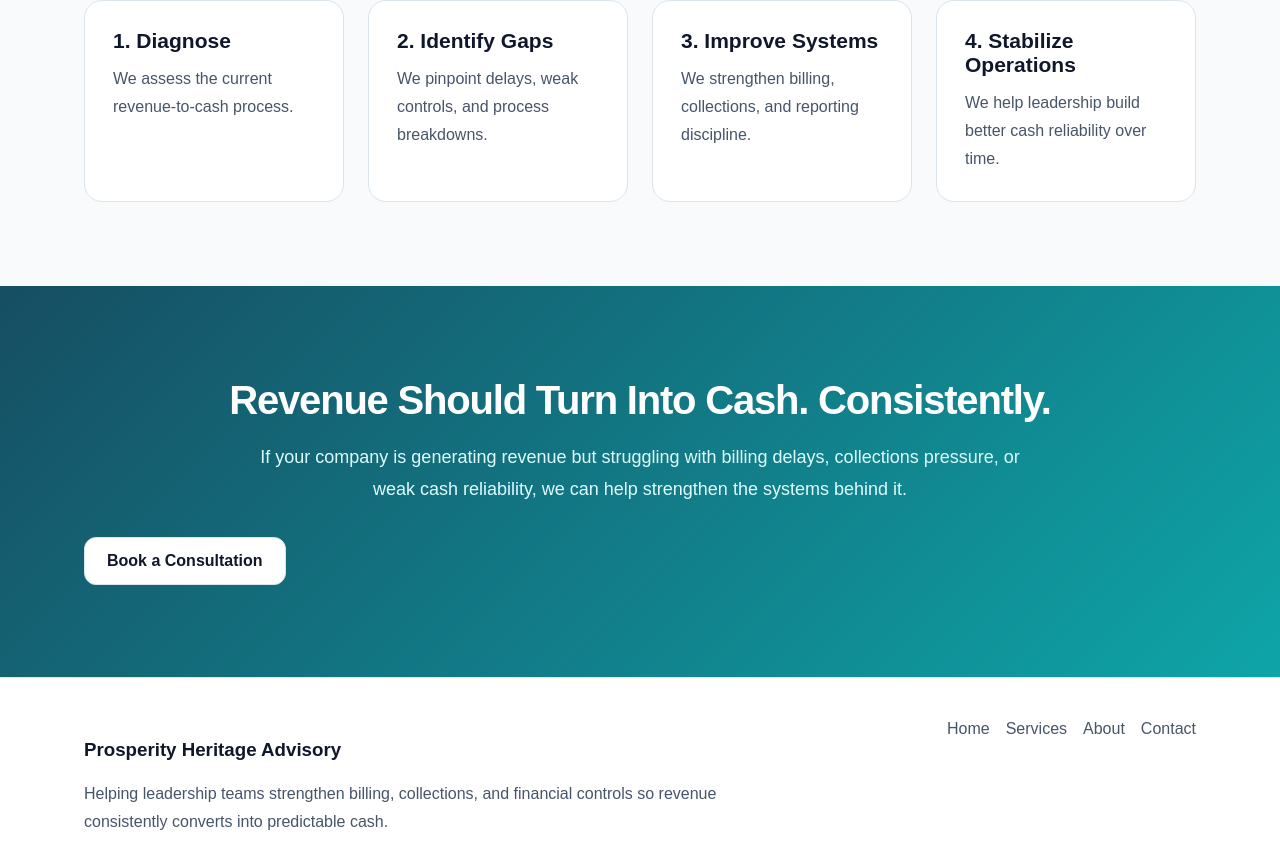
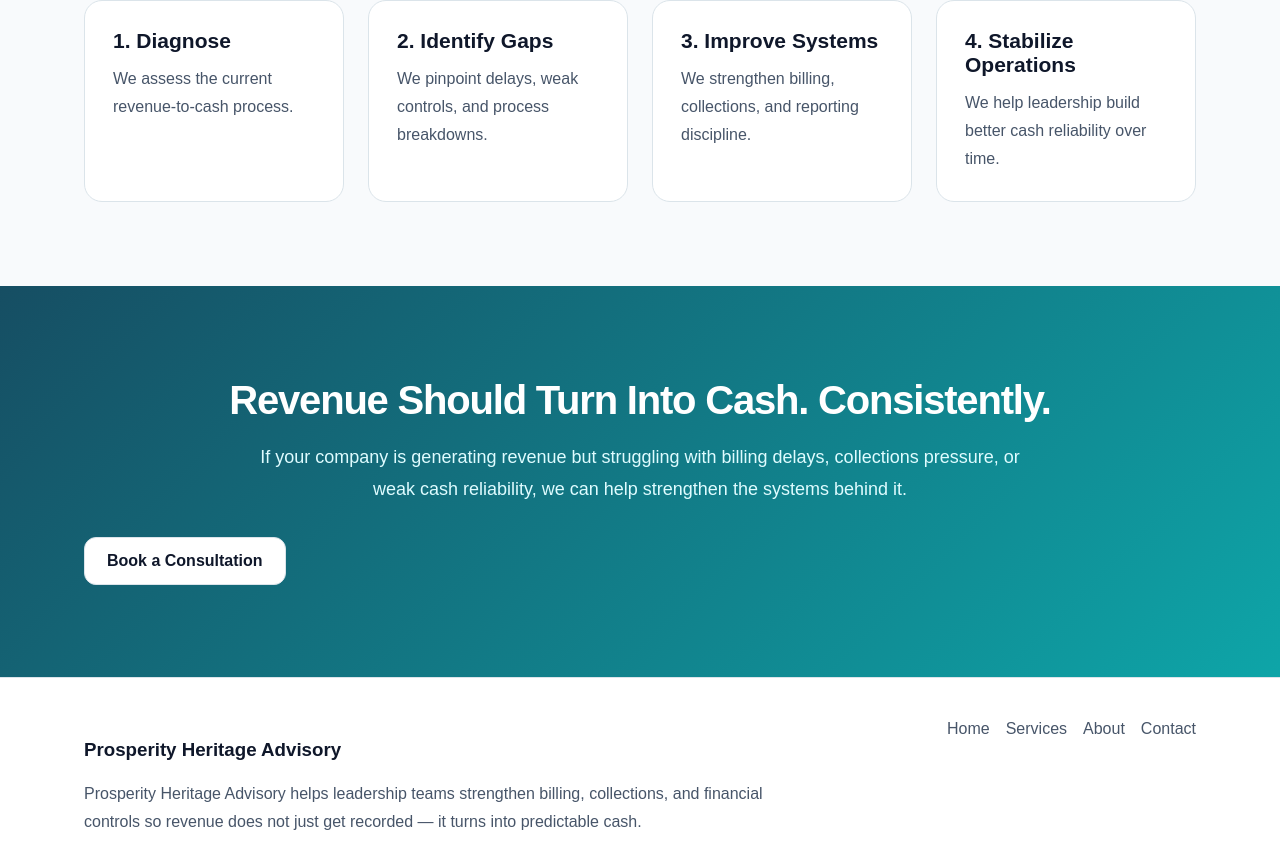
Before and after one commit to pjechete/prosperity-heritage-global-services---test, a Next.js app: page / in a window 1280 px wide. Shown: the part 1847-2715 px from the top of the page. Built offline with nearby package versions, Linux system fonts and the light colour scheme.

Commit message:
Update Footer.tsx

```diff
--- a/src/components/Footer.tsx
+++ b/src/components/Footer.tsx
@@ -7,9 +7,9 @@ export default function Footer() {
         <div>
           <h3>Prosperity Heritage Advisory</h3>
           <p>
-            Helping leadership teams strengthen billing, collections, and
-            financial controls so revenue consistently converts into
-            predictable cash.
+            Prosperity Heritage Advisory helps leadership teams strengthen
+            billing, collections, and financial controls so revenue does not
+            just get recorded — it turns into predictable cash.
           </p>
         </div>
 
```
